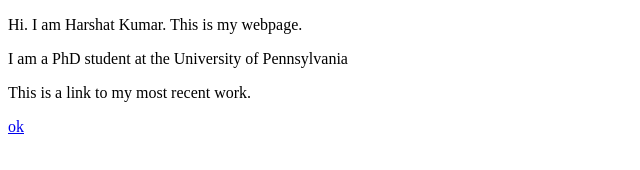
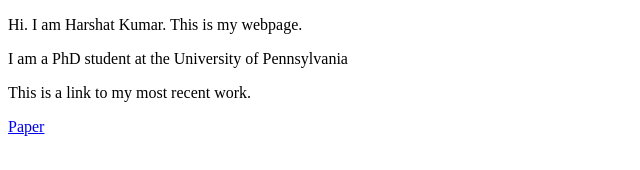
Before and after one commit to kumarharshat/kumarharshat.github.io, a plain HTML site: page index.html in a window 1280 px wide. Shown: the full height of the page, 0-640 px from the left. Drawn offline with Linux system fonts and the light colour scheme.

Commit message:
Update index.html

```diff
--- a/index.html
+++ b/index.html
@@ -12,6 +12,6 @@
         <p> Hi. I am Harshat Kumar. This is my webpage. </p>
         <p> I am a PhD student at the University of Pennsylvania </p>
         <p> This is a link to my most recent work. </p>
-        <a href="1498153106979.jpg">ok</a>
+        <a href="corrected_nav_function.pdf">Paper</a>
     </body>
 </html>
```
